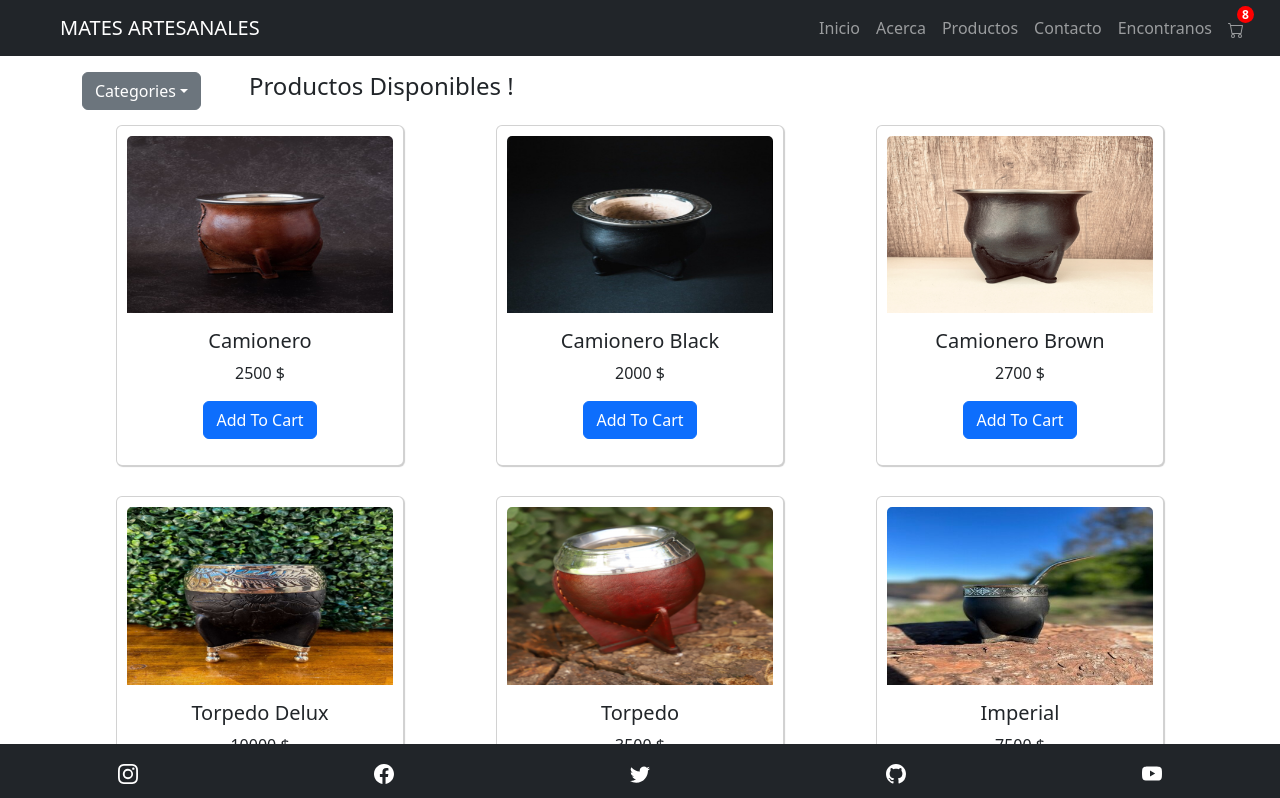
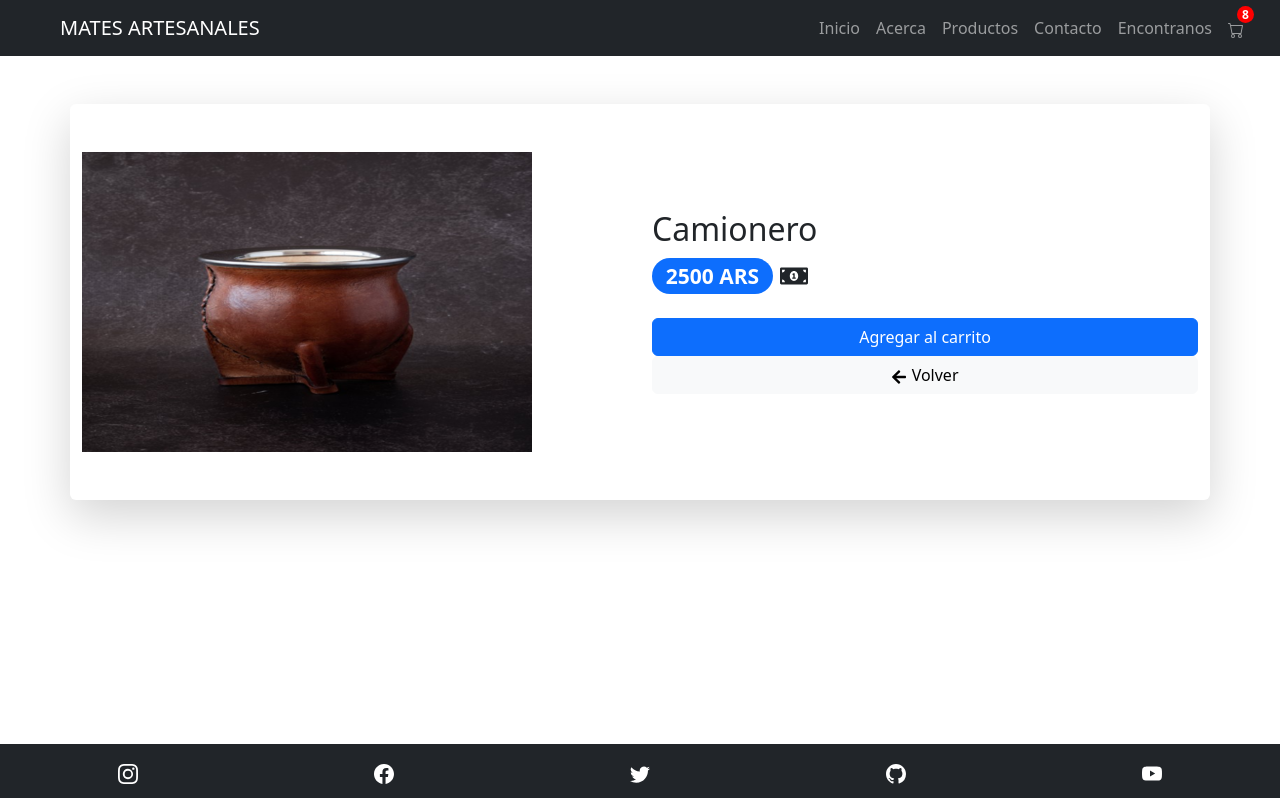
Before and after one commit to lucasDeEzcurra/PreEntrega1_deEzcurra, a React (Create React App) app: page /item/1 in a window 1280 px wide. Shown: the top 798 px of the page. Built offline with nearby package versions, Linux system fonts and the light colour scheme.

Commit message:
cambios para la segunda entrega

```diff
--- a/package.json
+++ b/package.json
@@ -12,6 +12,7 @@
     "react-bootstrap": "^2.7.2",
     "react-dom": "^18.2.0",
     "react-icons": "^4.8.0",
+    "react-router-dom": "^6.11.0",
     "react-scripts": "5.0.1",
     "web-vitals": "^2.1.4"
   },
--- a/src/App.js
+++ b/src/App.js
@@ -2,13 +2,20 @@ import "./App.css";
 import NavBar from "./components/NavBar";
 import Footer from "./components/Footer";
 import ItemListContainer from "./components/ItemListContainer";
-
+import { BrowserRouter, Routes, Route } from "react-router-dom";
+import ItemDetailContainer from "./components/ItemDetailContainer";
 function App() {
   return (
     <div className="App">
-      <NavBar />
-      <ItemListContainer greeting={"Productos Disponibles !"} />
-      <Footer />
+      <BrowserRouter>
+        <NavBar />
+        <Routes>
+          <Route path="/" element={<ItemListContainer />} />
+          <Route path="/category/:categoryId" element={<ItemListContainer />} />
+          <Route path="/item/:productId" element={<ItemDetailContainer />} />
+        </Routes>
+        <Footer />
+      </BrowserRouter>
     </div>
   );
 }
--- a/src/components/CartWidget.jsx
+++ b/src/components/CartWidget.jsx
@@ -1,9 +1,8 @@
 import { BsCart } from "react-icons/bs"
 import cart from '../cart.json'
-import { useState } from "react"
 
 const CartWidget = () => {
-    const [cartProducts, setCartProducts] = useState(cart.products)
+    const cartProducts = cart.products
 
     return (
         <div>
--- /dev/null
+++ b/src/components/ItemDetailContainer.jsx
@@ -0,0 +1,36 @@
+import { useNavigate, useParams } from "react-router-dom";
+import { Container, Row, Col, Image, Badge, Button } from 'react-bootstrap';
+import { FaMoneyBillAlt, FaArrowLeft } from 'react-icons/fa';
+import productsJSON from '../products.json';
+
+const ItemDetailContainer = () => {
+    const { productId } = useParams();
+    const product = productsJSON.products.find(p => p.id === parseInt(productId));
+    const navigate = useNavigate()
+    return (
+      <Container className="my-5 py-5 bg-white rounded shadow-lg">
+        <Row>
+          <Col md={6}>
+            <Image src={product.img} fluid />
+          </Col>
+          <Col md={6} className="d-flex flex-column justify-content-center">
+            <h2>{product.name}</h2>
+            <h3>
+              <Badge pill variant="success">
+                {product.price} {product.change}
+              </Badge>
+              {' '}
+              <FaMoneyBillAlt />
+            </h3>
+            <p>{product.description}</p>
+            <Button variant="primary">Agregar al carrito</Button>
+            <Button variant="light" className="ml-3" onClick={() => navigate(-1)}>
+              <FaArrowLeft /> Volver
+            </Button>
+          </Col>
+        </Row>
+      </Container>
+    );
+  };
+
+export default ItemDetailContainer;
--- a/src/components/ItemListContainer.jsx
+++ b/src/components/ItemListContainer.jsx
@@ -1,13 +1,14 @@
 import { Row, Col, Container } from 'react-bootstrap'
 import ProductItem from './ProductItem'
 import productsJSON from '../products.json'
-import { useState } from 'react'
 import Dropdown from 'react-bootstrap/Dropdown'
 import DropdownButton from 'react-bootstrap/DropdownButton'
+import { useNavigate, useParams } from 'react-router-dom'
 
-const ItemListContainer = ({greeting}) => {
-  const [products, setProducts] = useState(productsJSON.products)
-  const [categorie, setCategorie] = useState('all')
+const ItemListContainer = () => {
+  const products = productsJSON.products
+  const {categoryId} = useParams()
+  const navigate = useNavigate()
 
   return (
     <Container className="mb-5">
@@ -17,37 +18,38 @@ const ItemListContainer = ({greeting}) => {
         id="dropdown-basic-button"
         title="Categories"
       >
-        <Dropdown.Item onClick={() => setCategorie('all')}>Todos</Dropdown.Item>
-        <Dropdown.Item onClick={() => setCategorie('camionero')}>
+        <Dropdown.Item onClick={() => navigate('/')}>Todos</Dropdown.Item>
+        <Dropdown.Item onClick={() => navigate('/category/camionero')}>
           Camioneros
         </Dropdown.Item>
-        <Dropdown.Item onClick={() => setCategorie('imperial')}>
+        <Dropdown.Item onClick={() => navigate('/category/imperial')}>
           Imperiales
         </Dropdown.Item>
-        <Dropdown.Item onClick={() => setCategorie('torpedo')}>
+        <Dropdown.Item onClick={() => navigate('/category/torpedo')}>
           Torpedos
         </Dropdown.Item>
       </DropdownButton>
-      <h4 className='d-inline m-5 '>{greeting}</h4>
       <Row xs={1} md={2} lg={3}>
         {products.map((product) => {
-          if (categorie === 'all') {
+          if (categoryId === undefined) {
             return (
               <Col key={product.id} align="center">
                 <ProductItem
                   name={product.name}
                   img={product.img}
                   price={product.price}
+                  id={product.id}
                 />
               </Col>
             )
-          } else if (product.categorie === categorie) {
+          } else if (product.categorie === categoryId) {
             return (
-              <Col key={product.id} align="center">
+              <Col key={product.id} align="center" >
                 <ProductItem
                   name={product.name}
                   img={product.img}
                   price={product.price}
+                  id={product.id}
                 />
               </Col>
             )
--- a/src/components/NavBar.jsx
+++ b/src/components/NavBar.jsx
@@ -3,13 +3,14 @@ import Nav from 'react-bootstrap/Nav';
 import Navbar from 'react-bootstrap/Navbar';
 import Offcanvas from 'react-bootstrap/Offcanvas';
 import CartWidget from './CartWidget';
+import { Link } from 'react-router-dom';
 
 function NavBar() {
   return (
     <>
       <Navbar bg="dark" variant="dark" expand={"md"} className="mb-3" sticky='top'>
         <Container fluid>
-            <Navbar.Brand className='mx-5' href="#">MATES ARTESANALES</Navbar.Brand>
+            <Navbar.Brand className='mx-5' as={Link} to="/">MATES ARTESANALES</Navbar.Brand>
             <Navbar.Toggle aria-controls={`offcanvasNavbar-expand-md`} />
             <Navbar.Offcanvas
               id={`offcanvasNavbar-expand-md`}
@@ -23,12 +24,12 @@ function NavBar() {
               </Offcanvas.Header>
               <Offcanvas.Body>
                 <Nav className="justify-content-end flex-grow-1 pe-3">
-                <Nav.Link href="/">Inicio</Nav.Link>
-              <Nav.Link href="/acerca">Acerca</Nav.Link>
-              <Nav.Link href="/productos">Productos</Nav.Link>
-              <Nav.Link href="/contacto">Contacto</Nav.Link>
-              <Nav.Link href="/encontranos">Encontranos</Nav.Link>
-              <Nav.Link href="/carrito"><CartWidget/></Nav.Link>
+                <Nav.Link as={Link} to="/">Inicio</Nav.Link>
+              <Nav.Link as={Link} to="/acerca">Acerca</Nav.Link>
+              <Nav.Link as={Link} to="/">Productos</Nav.Link>
+              <Nav.Link as={Link} to="/contacto">Contacto</Nav.Link>
+              <Nav.Link as={Link} to="/encontranos">Encontranos</Nav.Link>
+              <Nav.Link as={Link} to="/carrito"><CartWidget/></Nav.Link>
                 </Nav>
               </Offcanvas.Body>
             </Navbar.Offcanvas>
--- a/src/components/ProductItem.jsx
+++ b/src/components/ProductItem.jsx
@@ -1,11 +1,13 @@
 import Button from 'react-bootstrap/Button';
 import Card from 'react-bootstrap/Card';
+import { useNavigate } from 'react-router-dom';
 
 
-const ProductItem = ({name,price,img}) => {
+const ProductItem = ({name,price,img,id}) => {
+    const navigate = useNavigate()
     return (
         <Card className='cardStyle'>
-            <Card.Img variant="top" src={img}/>
+            <Card.Img variant="top" src={img} />
             <Card.Body>
                 <Card.Title>{name}</Card.Title>
                 <Card.Text>
@@ -13,6 +15,8 @@ const ProductItem = ({name,price,img}) => {
                 </Card.Text>
 
                 <Button variant="primary">Add To Cart</Button>
+                {' '}
+                <Button variant="primary" onClick={() => {navigate(`/item/${id}`)}}>ver detalle</Button>
             </Card.Body>
         </Card>
     )
--- a/src/index.css
+++ b/src/index.css
@@ -1,13 +1,8 @@
-/* body {
-  margin: 0;
-  font-family: -apple-system, BlinkMacSystemFont, 'Segoe UI', 'Roboto', 'Oxygen',
-    'Ubuntu', 'Cantarell', 'Fira Sans', 'Droid Sans', 'Helvetica Neue',
-    sans-serif;
-  -webkit-font-smoothing: antialiased;
-  -moz-osx-font-smoothing: grayscale;
+
+.detail-container {
+  display: flex;
+  justify-content: center;
+  align-items: center;
+  height: 100vh;
+  background-color: #f8f9fa;
 }
-
-code {
-  font-family: source-code-pro, Menlo, Monaco, Consolas, 'Courier New',
-    monospace;
-} */
```
Also changed, not shown: 1 other file (tests, documents, lock files or other folders).
